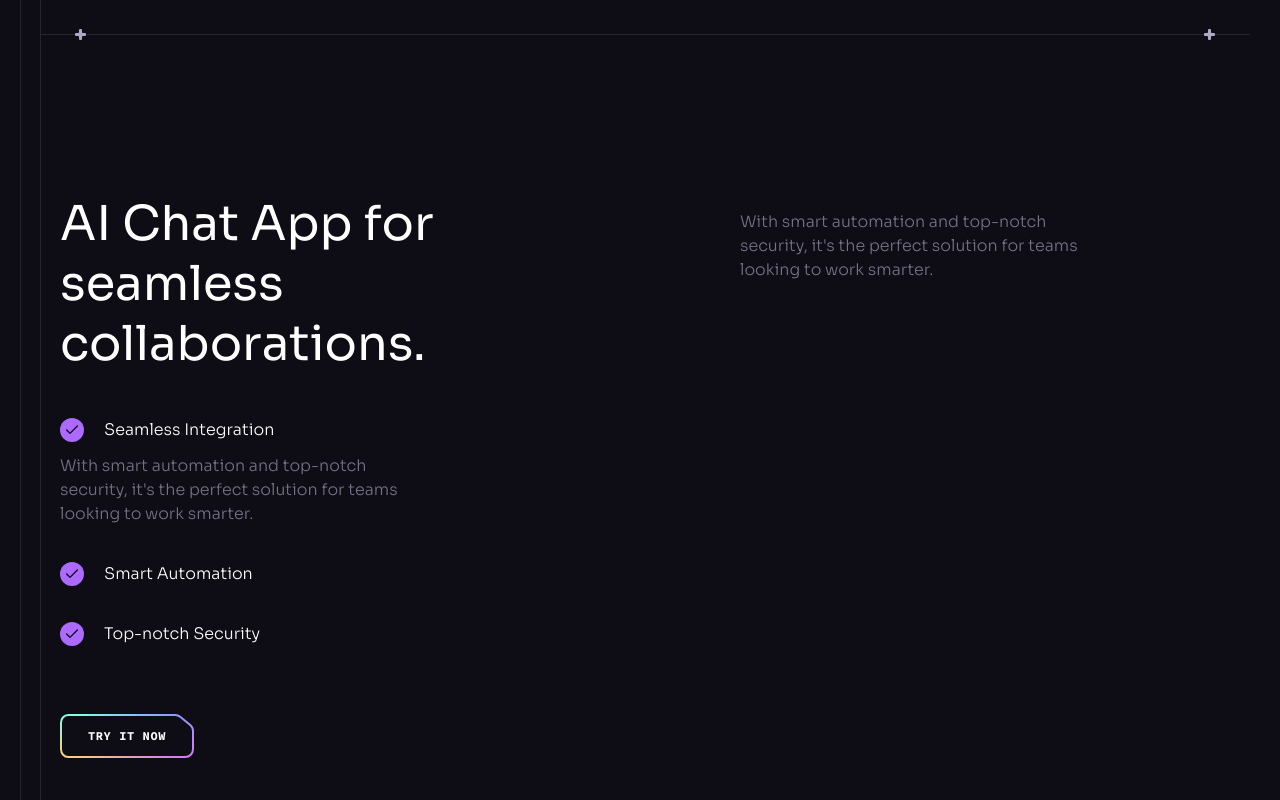
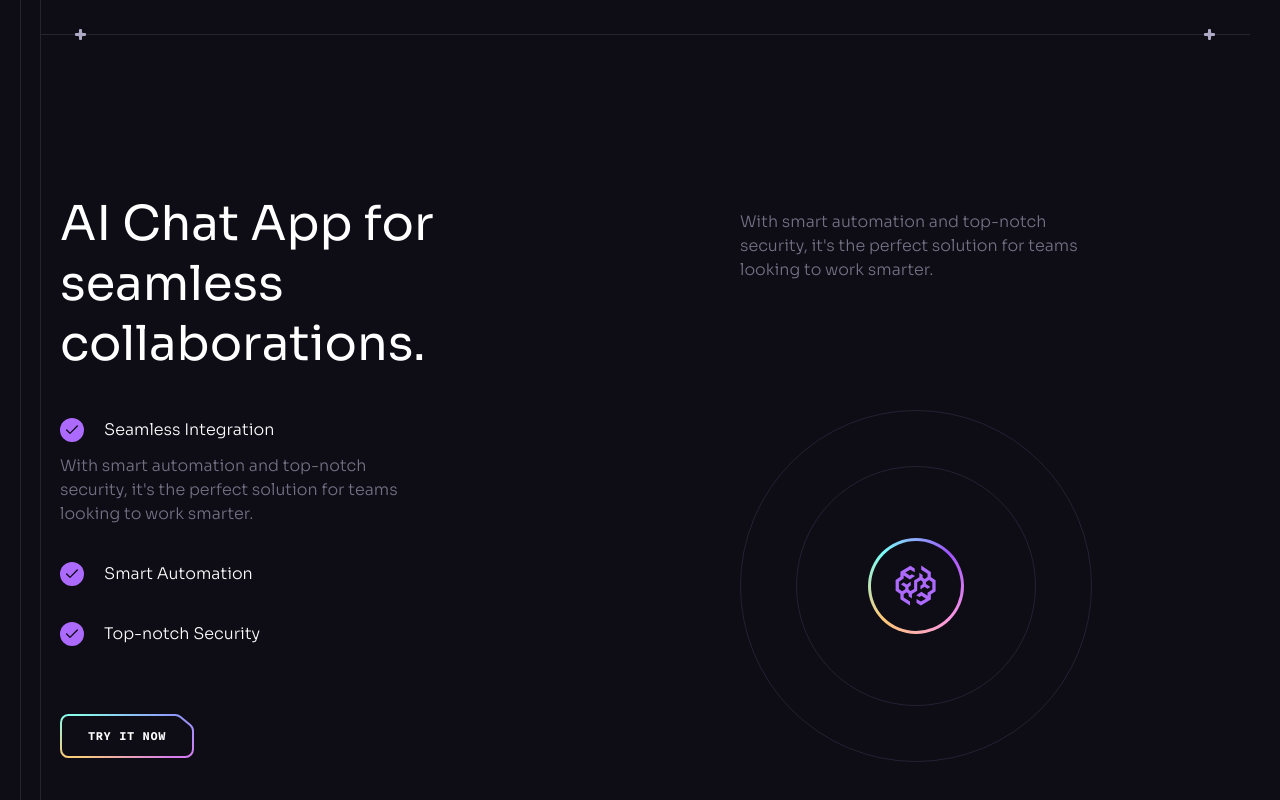
Before and after one commit to SaiRakindi/brainwave, a React (Vite) app: page / in a window 1280 px wide. Shown: the part 3151-3951 px from the top of the page. Built offline with nearby package versions, Linux system fonts and the light colour scheme.

Commit message:
feat: collarations circles implementation

```diff
--- a/src/components/Collaboration.jsx
+++ b/src/components/Collaboration.jsx
@@ -1,4 +1,4 @@
-import { check } from "../assets";
+import { brainwaveSymbol, check } from "../assets";
 import { collabContent, collabText } from "../constants";
 import Button from "./Button";
 import Section from "./Section";
@@ -33,6 +33,21 @@
           <p className="body-2 mb-4 text-n-4 md:mb-16 lg:mb-32 lg:w-[22rem] lg:mx-auto">
             {collabText}
           </p>
+
+          <div className="relative left-1/2 flex w-[22rem] aspect-square border border-n-6 rounded-full -translate-x-1/2 scale:75 md:scale-100">
+            <div className="flex w-60 aspect-square m-auto border border-n-6 rounded-full">
+              <div className="w-[6rem] aspect-square m-auto p-[0.2rem] bg-conic-gradient rounded-full">
+                <div className="flex items-center justify-center w-full h-full bg-n-8 rounded-full">
+                  <img
+                    src={brainwaveSymbol}
+                    width={48}
+                    height={48}
+                    alt="brainwave"
+                  />
+                </div>
+              </div>
+            </div>
+          </div>
         </div>
       </div>
     </Section>
```
